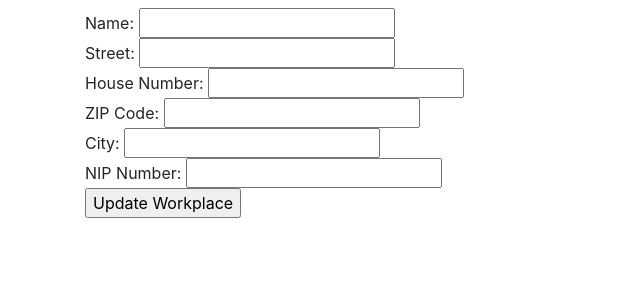
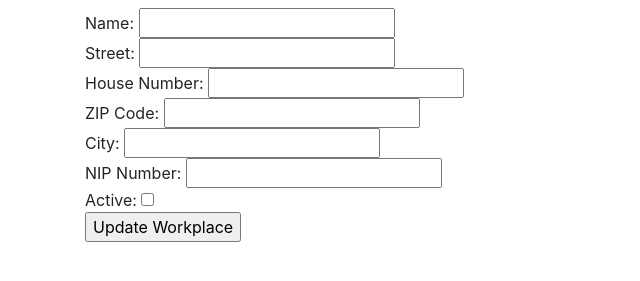
Before and after one commit to leonx15/CalendarApp, a Flask app: template app/templates/workplace/update_workplace.html in a window 1280 px wide. Shown: the part 104-385 px from the top of the page, without its empty margins (0-640 px from the left). Run offline with Flask 3, Linux system fonts and the light colour scheme; the template is opened without the code that fills it, so the values that code supplies are empty; some libraries are stand-ins or nearby versions.

Commit message:
Add active fields to work items.

```diff
--- a/app/blueprints/api/routes.py
+++ b/app/blueprints/api/routes.py
@@ -183,6 +183,7 @@ def update_workplace(workplace_id):
     workplace.zip_code = request.json.get('zip_code', workplace.zip_code)
     workplace.city = request.json.get('city', workplace.city)
     workplace.nip_number = request.json.get('nip_number', workplace.nip_number)
+    workplace.active = request.json.get('active', workplace.active)
     # Assume user_id remains the same or is not updated
 
     # Validate updated data as needed
--- a/app/models/workplace.py
+++ b/app/models/workplace.py
@@ -12,6 +12,7 @@ class Workplace(db.Model):
     city = db.Column(db.String(100), nullable=False)
     nip_number = db.Column(db.String(20), nullable=False)
     user_id = db.Column(db.Integer, db.ForeignKey('users.id'), nullable=False)
+    active = db.Column(db.Boolean, default=True)
     events = db.relationship('Event', backref='workplace', lazy='dynamic')
 
     # Additional fields can be added here
@@ -29,5 +30,6 @@ class Workplace(db.Model):
             'city': self.city,
             'nip_number': self.nip_number,
             'user_id': self.user_id,
+            'active': self.active,
             'events': [event.to_dict() for event in self.events]
         }
--- a/app/static/js/workplaces/update_workplace.js
+++ b/app/static/js/workplaces/update_workplace.js
@@ -3,7 +3,9 @@ document.getElementById('updateWorkplaceForm').addEventListener('submit', functi
 
     const workplaceId = document.getElementById('updateWorkplaceForm').getAttribute('data-workplace-id');
     const formData = new FormData(this);
+    const isActive = this.querySelector('[name="active"]').checked;
     const jsonData = Object.fromEntries(formData.entries());
+    jsonData.active = isActive;
     const url = `/api/edit_workplace/${workplaceId}`;
     const urlBack = `/workplace`;
 
--- a/app/templates/workplace/update_workplace.html
+++ b/app/templates/workplace/update_workplace.html
@@ -11,6 +11,7 @@
         ZIP Code: <input type="text" name="zip_code" value="{{ workplace.zip_code }}" required><br>
         City: <input type="text" name="city" value="{{ workplace.city }}" required><br>
         NIP Number: <input type="text" name="nip_number" value="{{ workplace.nip_number }}" required><br>
+        Active: <input type="checkbox" name="active" {% if workplace.active %}checked{% endif %}><br>
         <input type="submit" value="Update Workplace">
     </form>
 {% endblock %}
```
